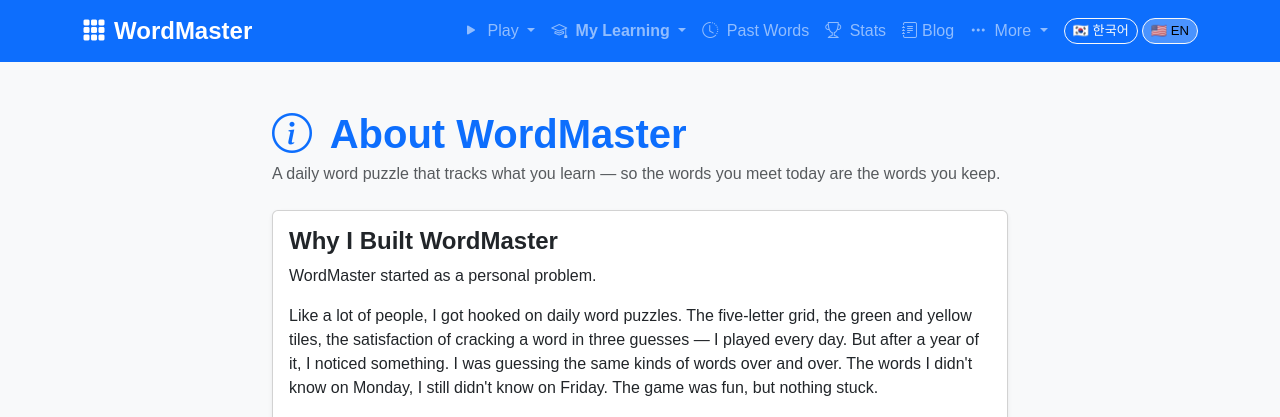
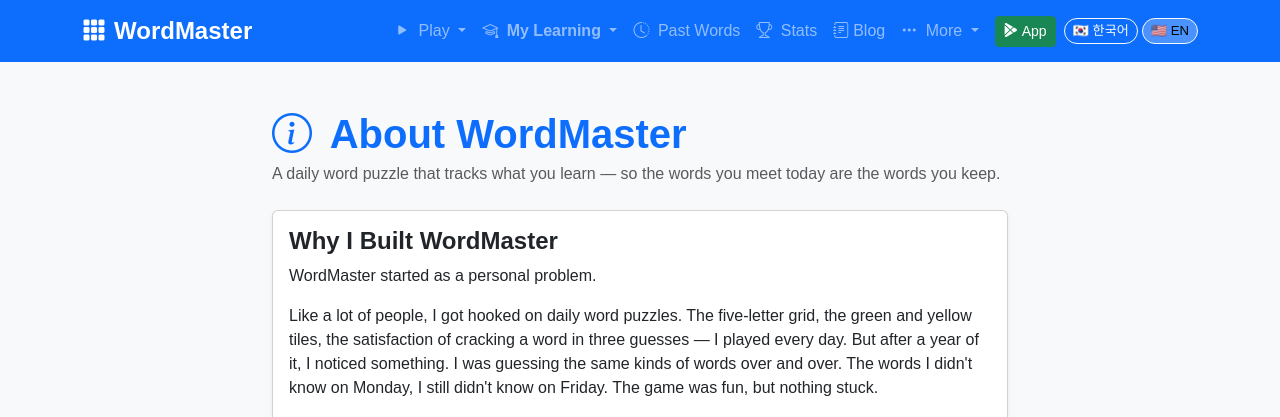
Before and after one commit to Kye-Jaemin/wordmaster, a Flask app: page /about in a window 1280 px wide. Shown: the top 417 px of the page. Run offline with Flask 3, Linux system fonts and the light colour scheme.

Commit message:
UX: add Google Play button to the top nav (always-visible app cross-promo)
The Play link was footer-only (below the fold). Added a small green "App"
button (Google Play icon) in the navbar, just before the language toggle, so
the Android app is visible on every page without scrolling. Footer badge kept.

Green stands out against the blue navbar; label is bilingual (앱 / App) with a
"Get it on Google Play" tooltip. Collapses into the mobile hamburger menu with
the other nav items.

Co-Authored-By: Claude Opus 4.8 <noreply@anthropic.com>

```diff
--- a/templates/base.html
+++ b/templates/base.html
@@ -270,6 +270,16 @@
             </ul>
           </li>
 
+          <!-- Get the Android app — cross-promo, always visible in the nav -->
+          <li class="nav-item ms-lg-2 mt-2 mt-lg-0">
+            <a href="https://play.google.com/store/apps/details?id=com.tileworksstudio.wordmaster"
+               target="_blank" rel="noopener"
+               class="btn btn-sm btn-success d-inline-flex align-items-center gap-1"
+               title="{% if lang == 'ko' %}Google Play에서 다운로드{% else %}Get it on Google Play{% endif %}">
+              <i class="bi bi-google-play"></i>{% if lang == 'ko' %}앱{% else %}App{% endif %}
+            </a>
+          </li>
+
           <!-- Language Toggle -->
           <li class="nav-item ms-lg-2 mt-2 mt-lg-0">
             <div class="d-flex gap-1">
```
